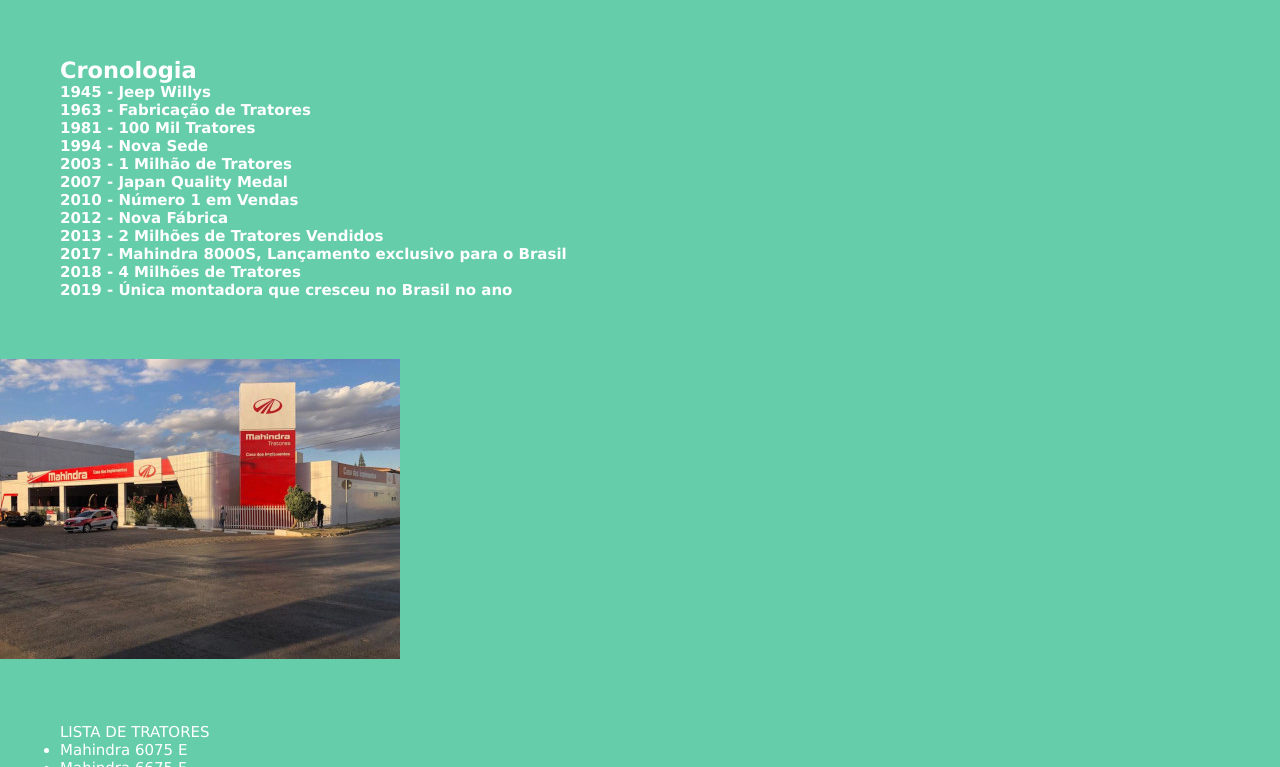
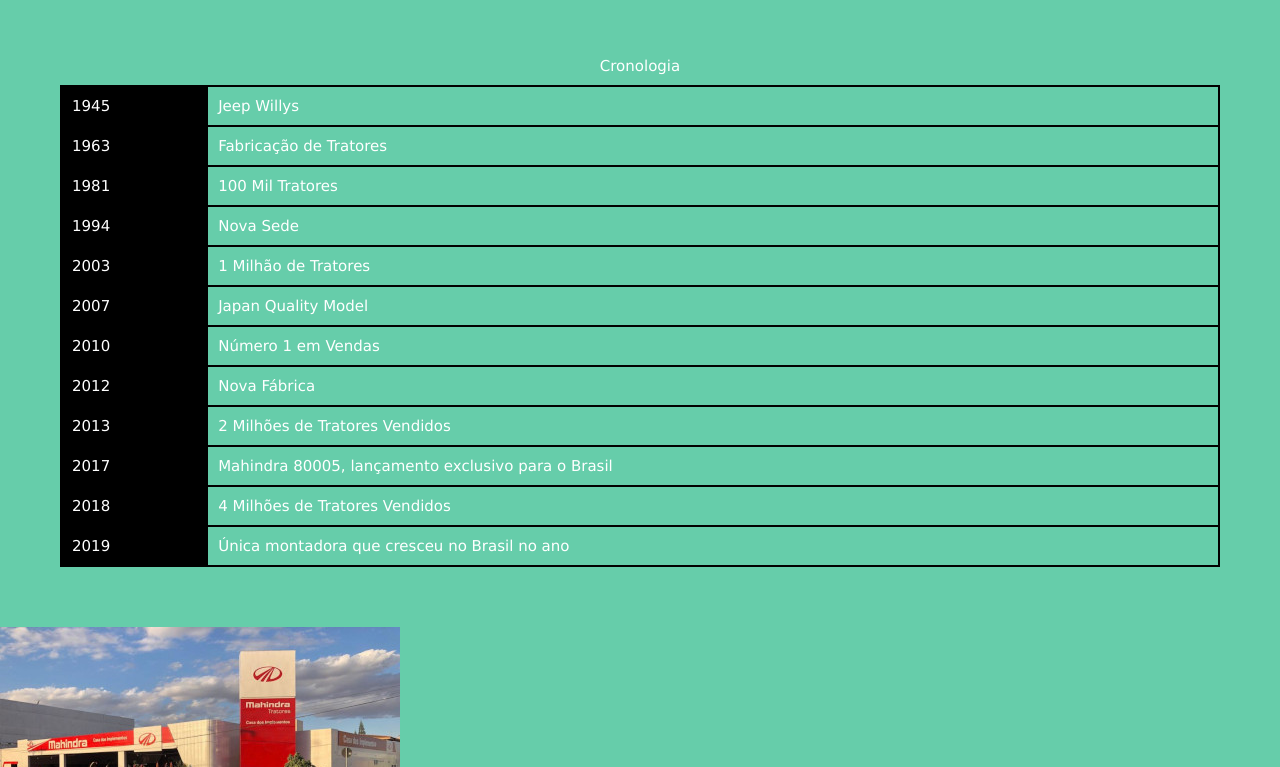
Before and after one commit to clebersonrch/Concessionaria, a plain HTML site: page index.html in a window 1280 px wide. Shown: the part 484-1251 px from the top of the page. Drawn offline with Linux system fonts and the light colour scheme.

Commit message:
Adicionando tabela no projeto

```diff
--- a/_css/style.css
+++ b/_css/style.css
@@ -46,3 +46,24 @@ footer{
     font-size: 20px;
     padding: 15px;
 }
+
+table#tabela{
+    border: 1px solid black;
+    border-spacing: 0px;
+    width: 100%;
+    margin-left: auto;
+    margin-right: auto;
+}
+
+table#tabela td{
+    border: 1px solid black;
+    height: 50%;
+    padding: 10px;
+}
+
+table#tabela td.ce{
+    background-color: black;
+}
+
+table#tabela caption{
+    margin-bottom: 10px;
--- a/index.html
+++ b/index.html
@@ -39,19 +39,22 @@
         </section>
 
         <section id="Cronologia">
-            <h2>Cronologia</h2>
-            <p><strong>1945 - Jeep Willys</strong></p>
-            <p><strong>1963 - Fabricação de Tratores</strong></p>
-            <p><strong>1981 - 100 Mil Tratores</strong></p>
-            <p><strong>1994 - Nova Sede</strong></p>
-            <p><strong>2003 - 1 Milhão de Tratores</strong></p>
-            <p><strong>2007 - Japan Quality Medal</strong></p>
-            <p><strong>2010 - Número 1 em Vendas</strong></p>
-            <p><strong>2012 - Nova Fábrica</strong></p>
-            <p><strong>2013 - 2 Milhões de Tratores Vendidos</strong></p>
-            <p><strong>2017 - Mahindra 8000S, Lançamento exclusivo para o Brasil</strong></p>
-            <p><strong>2018 - 4 Milhões de Tratores</strong></p>
-            <p><strong>2019 - Única montadora que cresceu no Brasil no ano</strong></p>
+            <table id="tabela">
+                <caption>Cronologia</caption>
+
+                <tr><td class="ce">1945</td> <td class="cd">Jeep Willys</td></tr>
+                <tr><td class="ce">1963</td> <td class="cd">Fabricação de Tratores</td></tr>
+                <tr><td class="ce">1981</td> <td class="cd">100 Mil Tratores</td></tr>
+                <tr><td class="ce">1994</td> <td class="cd">Nova Sede</td></tr>
+                <tr><td class="ce">2003</td> <td class="cd">1 Milhão de Tratores</td></tr>
+                <tr><td class="ce">2007</td> <td class="cd">Japan Quality Model</td></tr>
+                <tr><td class="ce">2010</td> <td class="cd">Número 1 em Vendas</td></tr>
+                <tr><td class="ce">2012</td> <td class="cd">Nova Fábrica</td></tr>
+                <tr><td class="ce">2013</td> <td class="cd">2 Milhões de Tratores Vendidos</td></tr>
+                <tr><td class="ce">2017</td> <td class="cd">Mahindra 80005, lançamento exclusivo para o Brasil</td></tr>
+                <tr><td class="ce">2018</td> <td class="cd">4 Milhões de Tratores Vendidos</td></tr>
+                <tr><td class="ce">2019</td> <td class="cd">Única montadora que cresceu no Brasil no ano</td></tr>
+            </table>
         </section>
 
         <img src="images/mahindra.jpg" alt="Imagem da concessionária">
```
